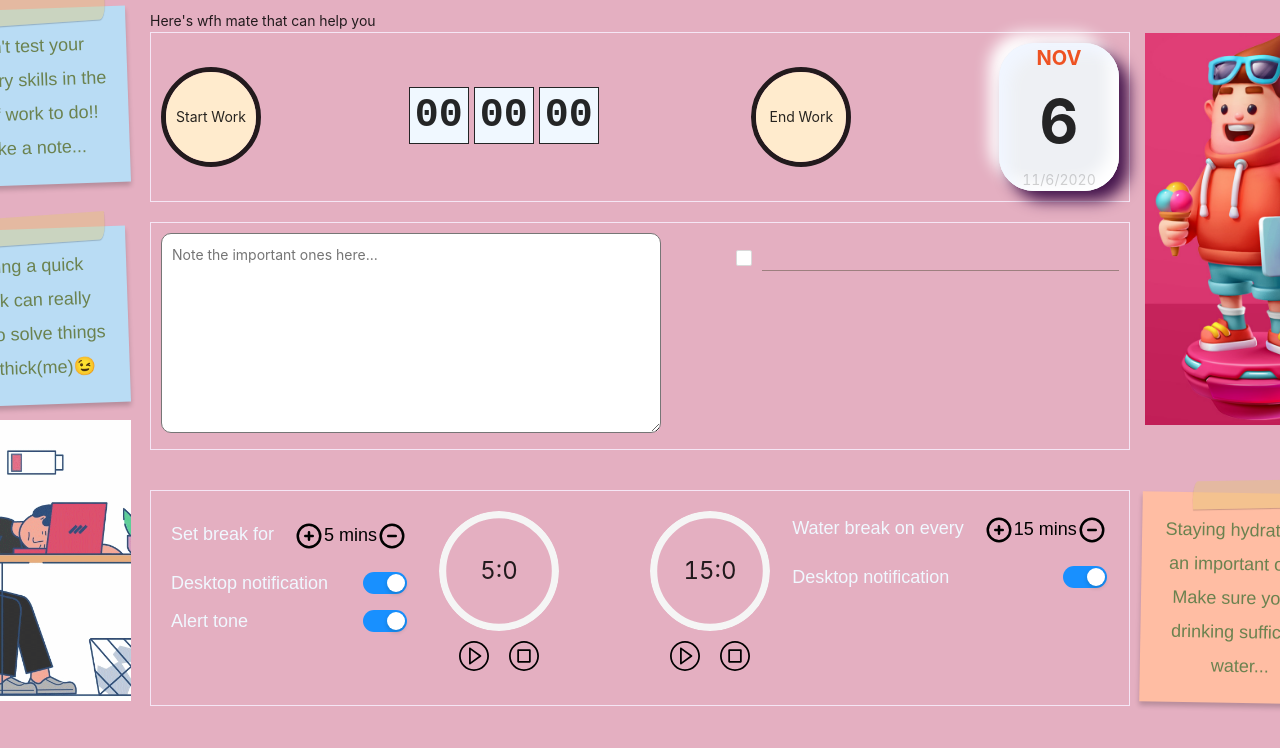
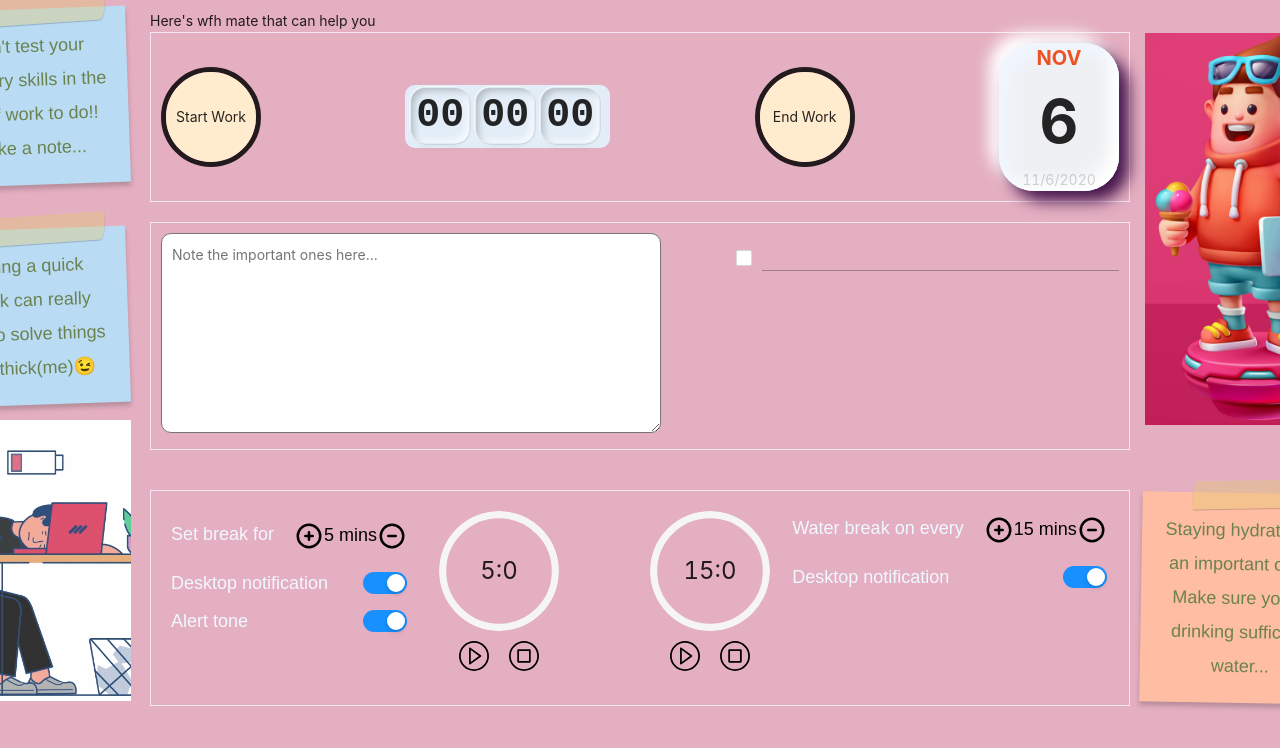
Before and after one commit to karthick3018/wfh-mate, a React (Create React App) app: page / in a window 1280 px wide. Shown: the top 748 px of the page. Built offline with nearby package versions, Linux system fonts and the light colour scheme.

Commit message:
nemorphism effect

```diff
--- a/src/components/workTimer/workTimer.css
+++ b/src/components/workTimer/workTimer.css
@@ -7,17 +7,25 @@
 }
 
 .timer{
-  /* color: white; */
   font-weight: bold;
   font-family: monospace;
   font-size: 40px;
   margin: 0;
+  background: #e3edf7;
+  padding: 0px 5px;
+  border-radius: 10px;
 }
 .timer-element{
    border: 1px solid;
    padding: 5px;
    margin-right: 5px;
-   background: aliceblue;
+   border-radius: 15px;
+   box-shadow: inset 4px 4px 6px -1px rgba(0,0,0,0.2),
+   inset -4px -4px 6px -1px rgba(255,255,255,0.7),
+   -0.5px -0.5px 0 rgba(255,255,255,1),
+   0.5px 0.5px 0 rgba(0,0,0,0.15),
+   0px 12px 10px -10px rgba(0,0,0,0.05);
+border: 1px solid rgba(0,0,0,0.01);
 }
 
 .control-button{
```
